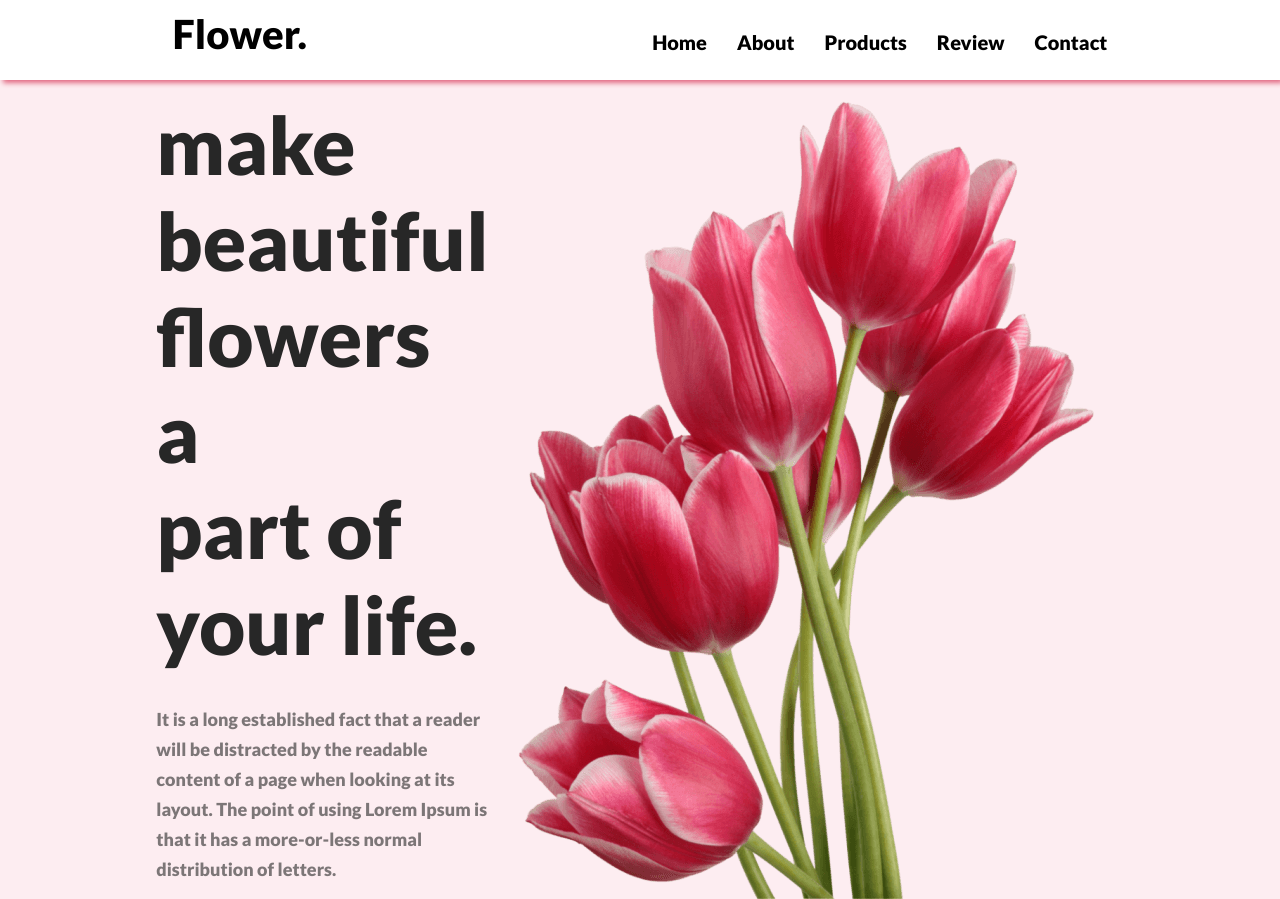
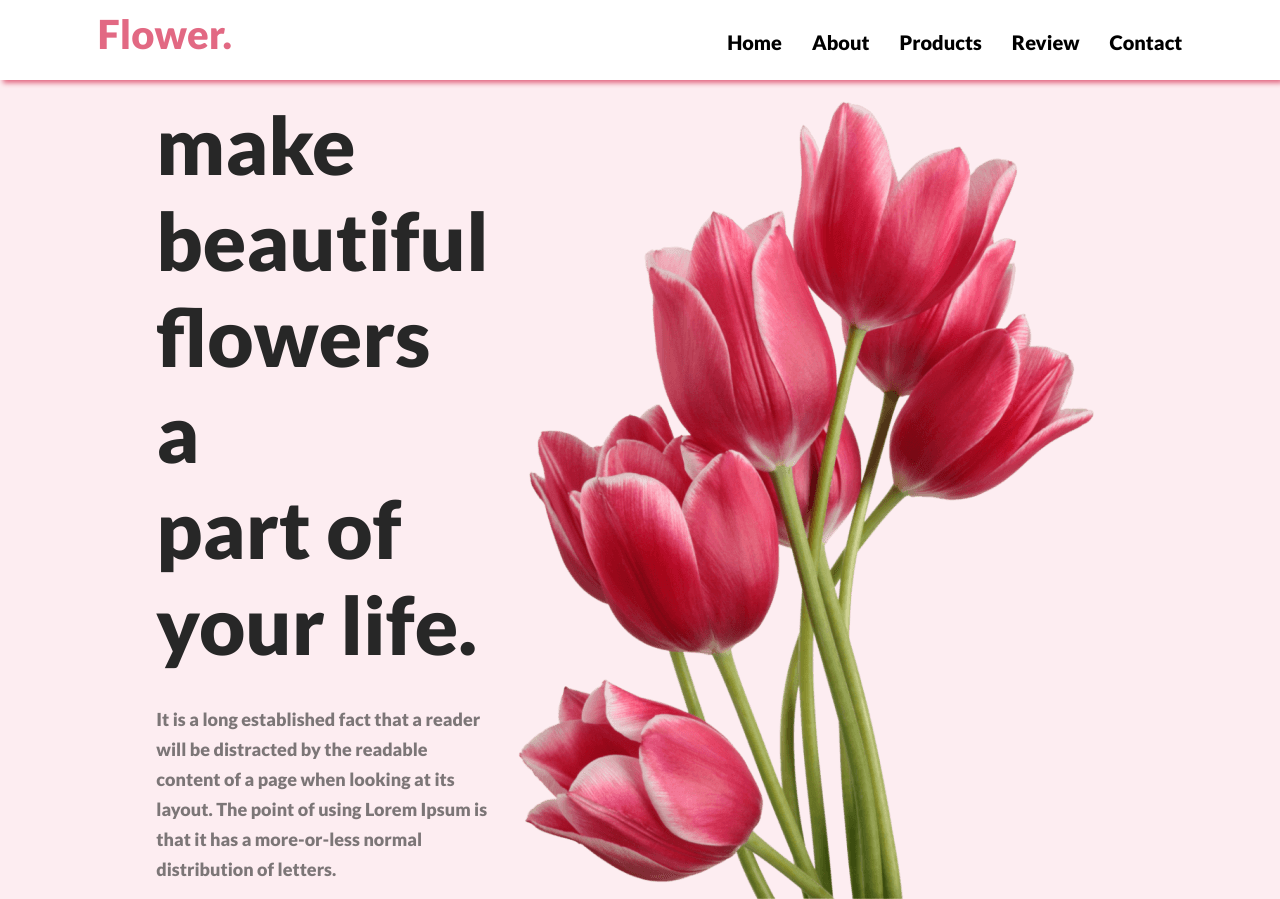
Before and after one commit to ripon4521/Assignment-1, a plain HTML site: page index.html in a window 1280 px wide. Shown: the top 899 px of the page. Drawn offline with Linux system fonts and the light colour scheme.

Commit message:
fixed all problems

```diff
--- a/style.css
+++ b/style.css
@@ -8,7 +8,7 @@
     display: flex;
     justify-content: space-around;
     background:rgb(255, 255, 255);
-    /* position: fixed; */
+    position: fixed;
     margin-bottom: 50px;
     height: 80px;
     width: 100%;
@@ -21,6 +21,8 @@
     font-size: 40px;
     padding-top: 10px;
     cursor: pointer;
+    padding-right: 300px;
+    color: #e26983;
 }
 .meanu-bar ul li{
     list-style: none;
```
